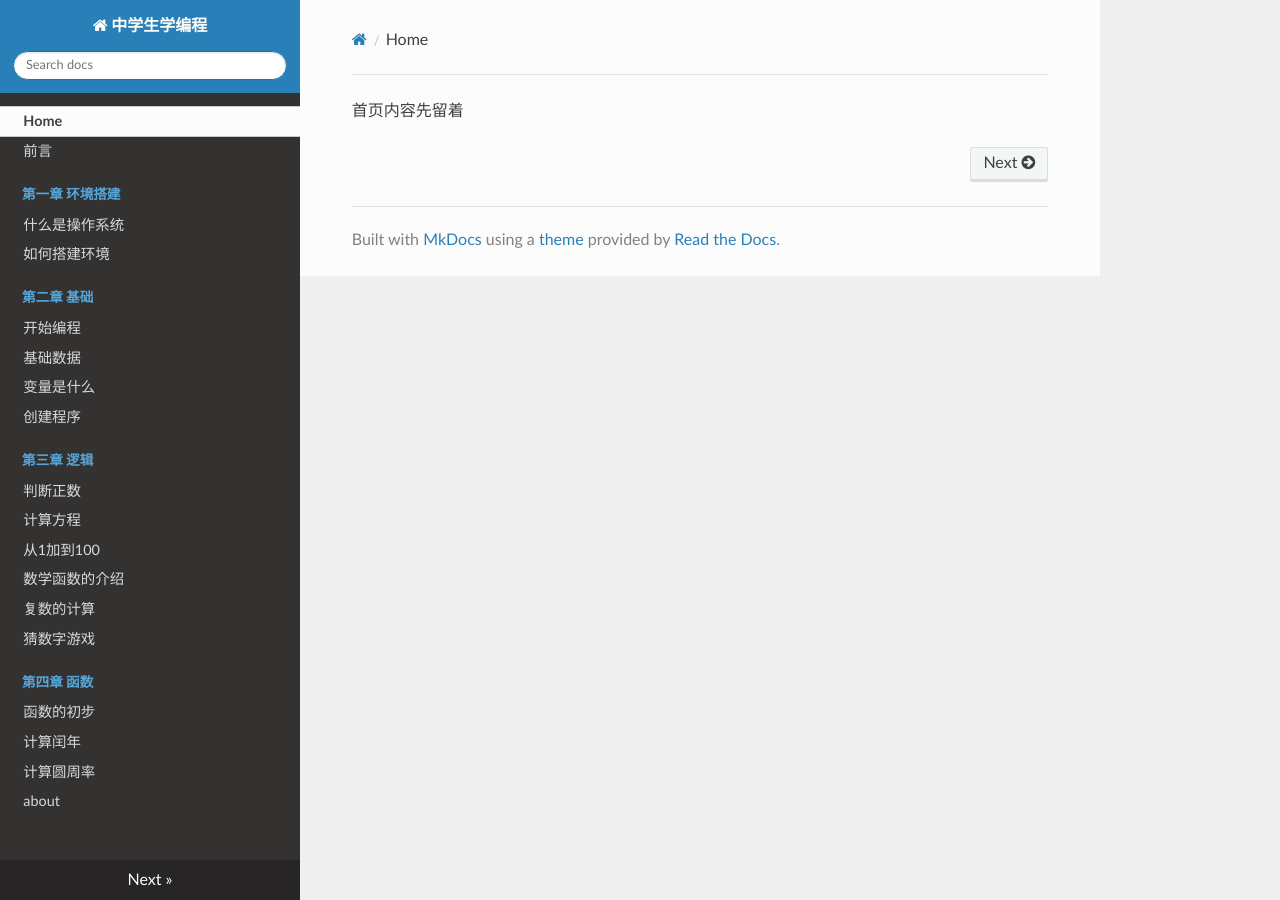
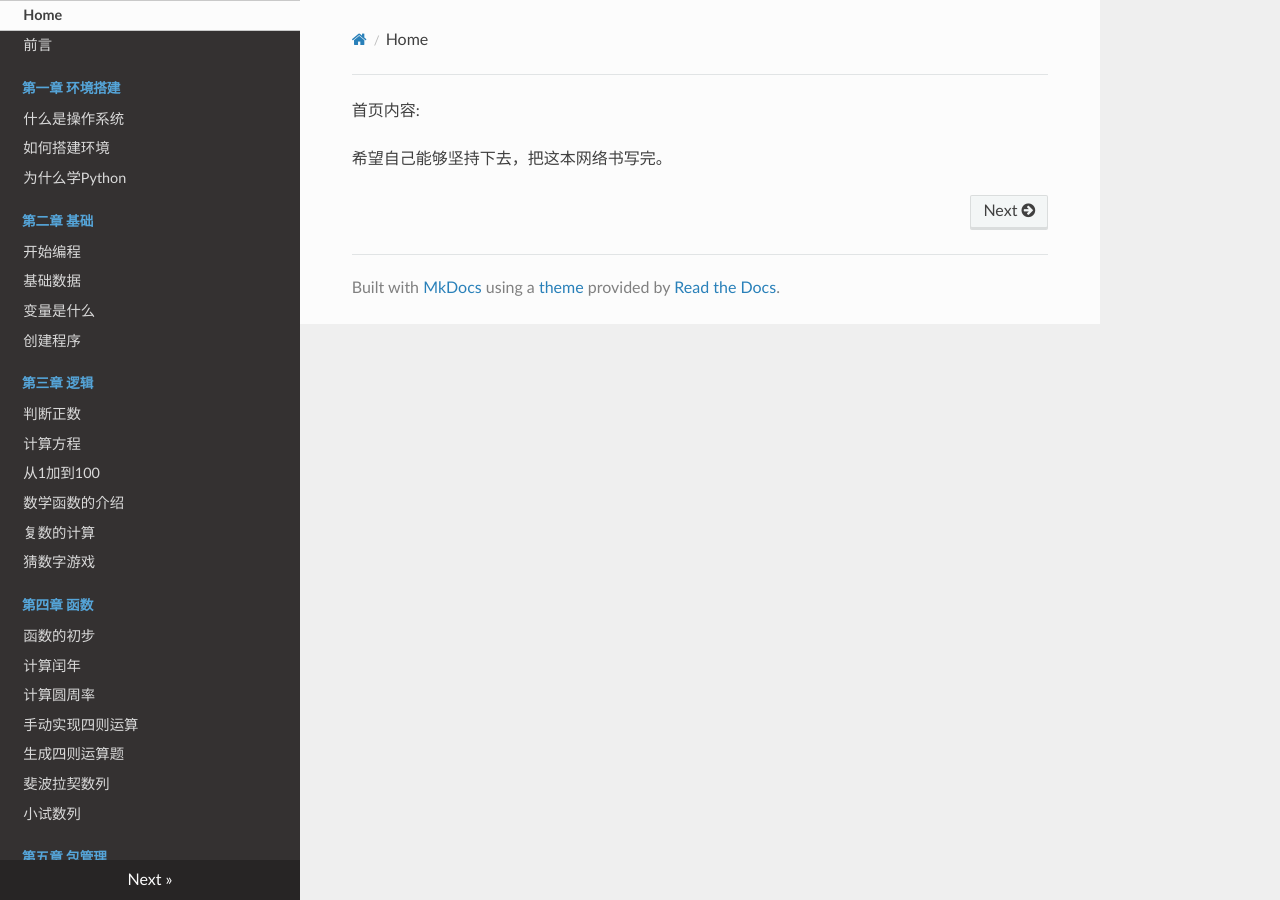
Before and after one commit to MonicaCat/notebook, an MkDocs documentation site: the page built from docs/index.md, in a window 1280 px wide. Built offline with MkDocs 1.6.1, drawn with Linux system fonts in a browser that asks for light colours; nearby versions of some CDN libraries.

Commit message:
添加内容

```diff
--- a/docs/index.md
+++ b/docs/index.md
@@ -1 +1,3 @@
-首页内容先留着
+首页内容:
+
+希望自己能够坚持下去，把这本网络书写完。
--- a/mkdocs.yml
+++ b/mkdocs.yml
@@ -6,6 +6,7 @@ nav:
   - 第一章 环境搭建:
       - 什么是操作系统: 第1章/1.1 什么是操作系统.md
       - 如何搭建环境: 第1章/1.2 如何搭建Python.md
+      - 为什么学Python: 第1章/1.3 为什么学Python.md
   - 第二章 基础:
       - 开始编程: 第2章/2.1 开始编程.md
       - 基础数据: 第2章/2.2 基础数据.md
@@ -22,6 +23,17 @@ nav:
       - 函数的初步: 第4章/4.1 函数初步.md
       - 计算闰年: 第4章/4.2 计算闰年.md
       - 计算圆周率: 第4章/4.3 计算圆周率.md
+      - 手动实现四则运算: 第4章/4.4 手动实现四则运算.md
+      - 生成四则运算题: 第4章/4.5 生成四则运算题.md
+      - 斐波拉契数列: 第4章/4.6 斐波拉契数列.md
+      - 小试数列: 第4章/4.7 小试数列.md
+  - 第五章 包管理:
+      - 包的导入与使用: 第5章/5.1 包的导入.md
+      - 自定义包: 第5章/5.2 自定义包.md
+      - 如何寻求帮助: 第5章/5.3 如何寻求帮助.md
+      - 安装第三方模块: 第5章/5.4 安装第三方模块.md
+  - 第六章 可视化:
+      - 函数图像: 第6章/6.1 画函数图像.md
   - about: 关于作者.md
 
 theme: readthedocs
```
Also changed, not shown: docs/image/4/海伦公式.png (deleted), docs/第1章/1.3 为什么学Python.md (added), docs/第4章/4.4 手动实现四则运算.md (added), docs/第4章/4.5 生成四则运算题.md (added), docs/第4章/4.6 斐波拉契数列.md (added), docs/第4章/4.7 小试数列.md (added), docs/第5章/5.1 包的导入.md (added), docs/第5章/5.2 自定义包.md (added), docs/第5章/5.3 如何寻求帮助.md (added), docs/第5章/5.4 安装第三方模块.md (added), docs/第6章/6.1 画函数图像.md (added).
